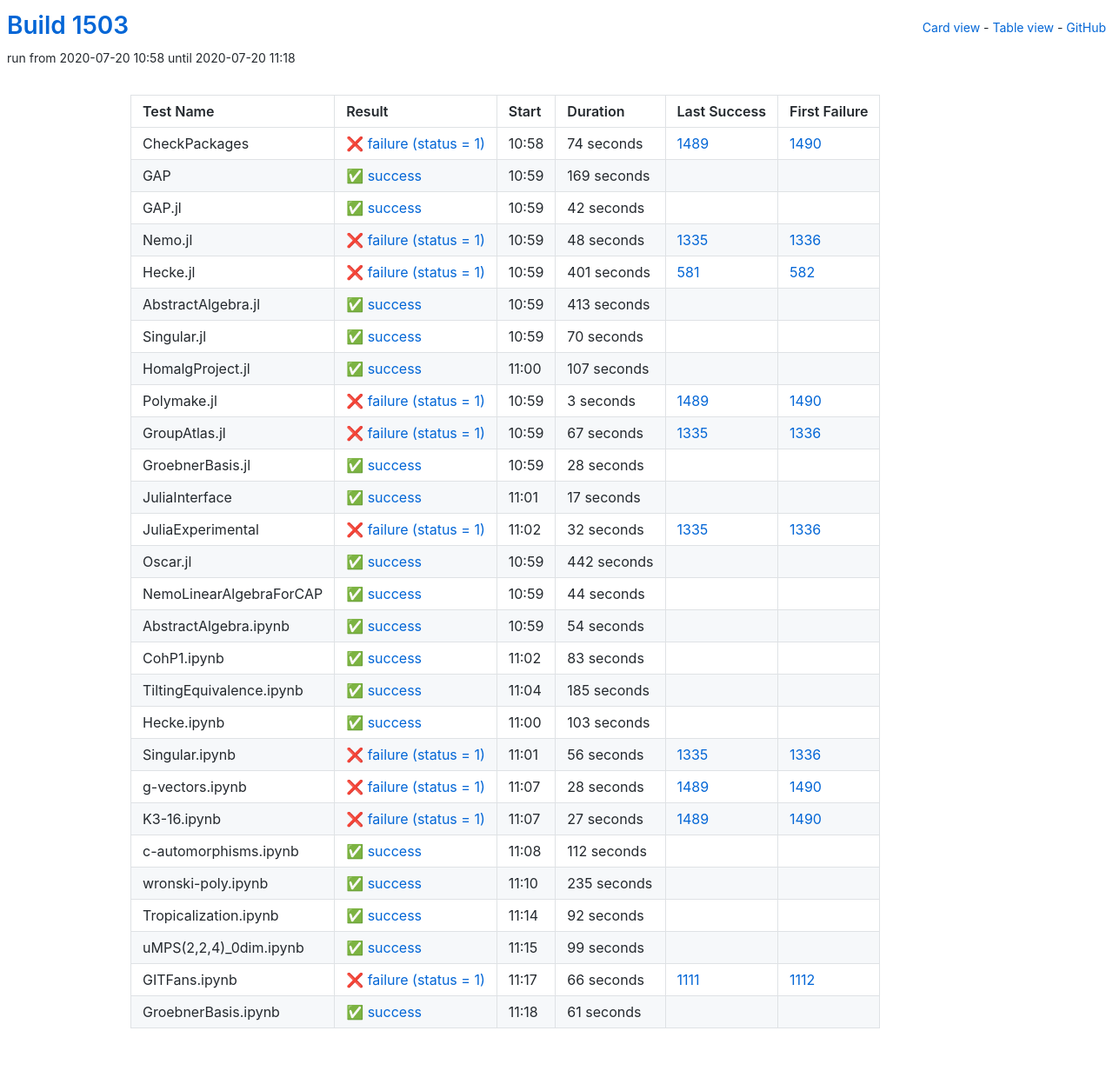
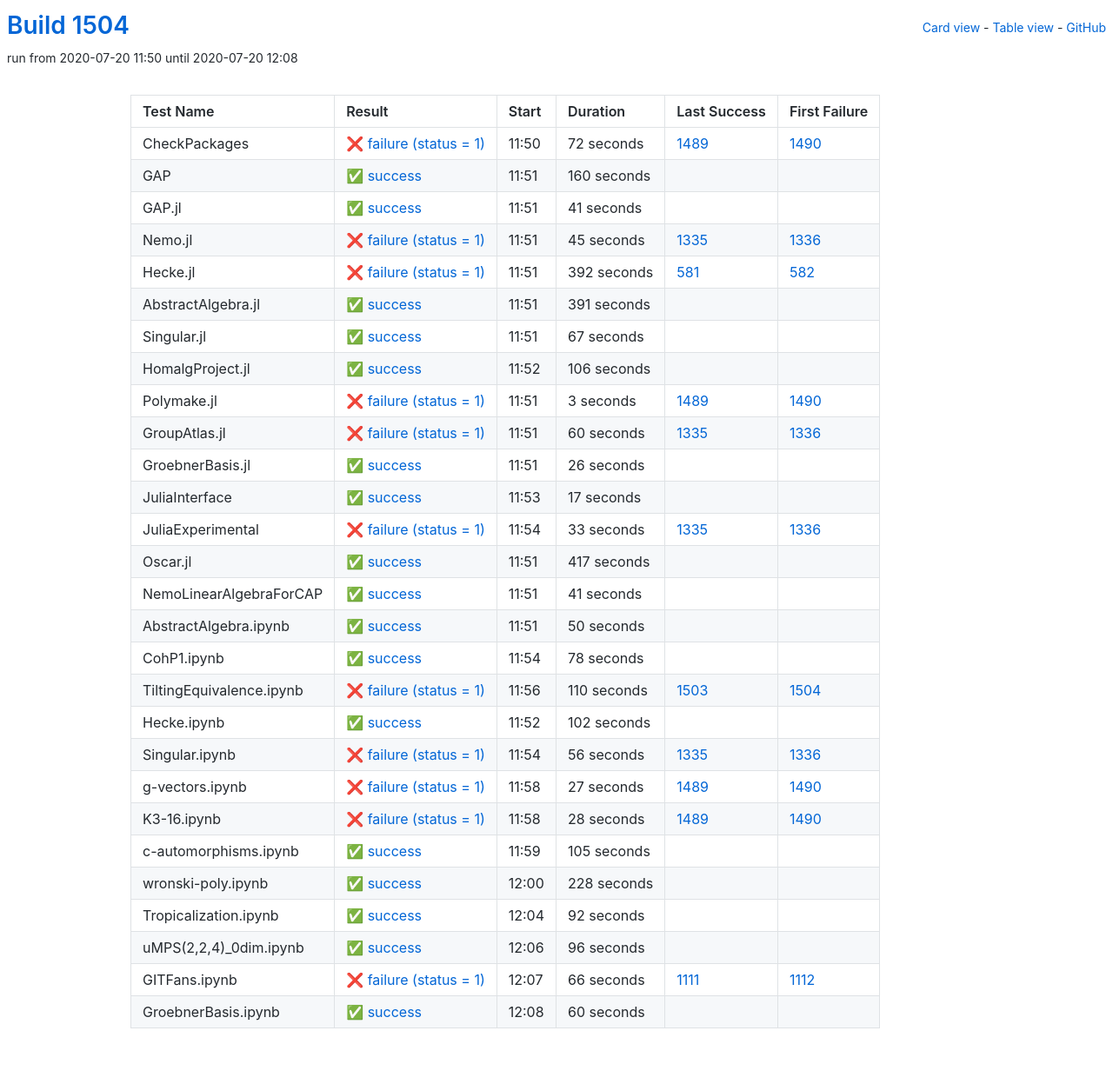
Before and after one commit to oscar-system/oscar-ci-status-1.4, a Jekyll site: the page built from table.html, in a window 1280 px wide. Shown: the whole page at 87% size. Built offline with Jekyll 4.4.1, drawn with Linux system fonts in a browser that asks for light colours.

Commit message:
Build #1504

```diff
--- a/_data/ci.yml
+++ b/_data/ci.yml
@@ -1,6 +1,6 @@
 ---
-build: 1503
-build_url: https://oscarci.mathematik.uni-kl.de/job/oscar-julia-1.4/1503/
+build: 1504
+build_url: https://oscarci.mathematik.uni-kl.de/job/oscar-julia-1.4/1504/
 job: oscar-julia-1.4
 organization: oscar-system
 repo: oscar-ci-status-1.4
@@ -8,104 +8,104 @@ repourl: https://github.com/oscar-system/oscar-ci-status-1.4
 tests:
 - name: CheckPackages
   id: checkpackages
-  log: https://oscarci.mathematik.uni-kl.de/job/oscar-julia-1.4/1503/artifact/logs/build-1503/CheckPackages.log
-  start: 2020-07-20 10:58
+  log: https://oscarci.mathematik.uni-kl.de/job/oscar-julia-1.4/1504/artifact/logs/build-1504/CheckPackages.log
+  start: 2020-07-20 11:50
   success: false
   exitcode: 1
   status: failure
-  duration: 74
+  duration: 72
   last_success: 1489
   last_success_url: https://oscarci.mathematik.uni-kl.de/job/oscar-julia-1.4/1489/
   first_failure: 1490
   first_failure_url: https://oscarci.mathematik.uni-kl.de/job/oscar-julia-1.4/1490/
 - name: GAP
   id: gap
-  log: https://oscarci.mathematik.uni-kl.de/job/oscar-julia-1.4/1503/artifact/logs/build-1503/GAP.log
-  start: 2020-07-20 10:59
+  log: https://oscarci.mathematik.uni-kl.de/job/oscar-julia-1.4/1504/artifact/logs/build-1504/GAP.log
+  start: 2020-07-20 11:51
   success: true
   exitcode: 0
   status: success
-  duration: 169
+  duration: 160
   last_success: false
   last_success_url:
   first_failure: false
   first_failure_url:
 - name: GAP.jl
   id: gap-jl
-  log: https://oscarci.mathematik.uni-kl.de/job/oscar-julia-1.4/1503/artifact/logs/build-1503/GAP.jl.log
-  start: 2020-07-20 10:59
+  log: https://oscarci.mathematik.uni-kl.de/job/oscar-julia-1.4/1504/artifact/logs/build-1504/GAP.jl.log
+  start: 2020-07-20 11:51
   success: true
   exitcode: 0
   status: success
-  duration: 42
+  duration: 41
   last_success: false
   last_success_url:
   first_failure: false
   first_failure_url:
 - name: Nemo.jl
   id: nemo-jl
-  log: https://oscarci.mathematik.uni-kl.de/job/oscar-julia-1.4/1503/artifact/logs/build-1503/Nemo.jl.log
-  start: 2020-07-20 10:59
+  log: https://oscarci.mathematik.uni-kl.de/job/oscar-julia-1.4/1504/artifact/logs/build-1504/Nemo.jl.log
+  start: 2020-07-20 11:51
   success: false
   exitcode: 1
   status: failure
-  duration: 48
+  duration: 45
   last_success: 1335
   last_success_url: https://oscarci.mathematik.uni-kl.de/job/oscar-julia-1.4/1335/
   first_failure: 1336
   first_failure_url: https://oscarci.mathematik.uni-kl.de/job/oscar-julia-1.4/1336/
 - name: Hecke.jl
   id: hecke-jl
-  log: https://oscarci.mathematik.uni-kl.de/job/oscar-julia-1.4/1503/artifact/logs/build-1503/Hecke.jl.log
-  start: 2020-07-20 10:59
+  log: https://oscarci.mathematik.uni-kl.de/job/oscar-julia-1.4/1504/artifact/logs/build-1504/Hecke.jl.log
+  start: 2020-07-20 11:51
   success: false
   exitcode: 1
   status: failure
-  duration: 401
+  duration: 392
   last_success: 581
   last_success_url: https://oscarci.mathematik.uni-kl.de/job/oscar-julia-1.4/581/
   first_failure: 582
   first_failure_url: https://oscarci.mathematik.uni-kl.de/job/oscar-julia-1.4/582/
 - name: AbstractAlgebra.jl
   id: abstractalgebra-jl
-  log: https://oscarci.mathematik.uni-kl.de/job/oscar-julia-1.4/1503/artifact/logs/build-1503/AbstractAlgebra.jl.log
-  start: 2020-07-20 10:59
+  log: https://oscarci.mathematik.uni-kl.de/job/oscar-julia-1.4/1504/artifact/logs/build-1504/AbstractAlgebra.jl.log
+  start: 2020-07-20 11:51
   success: true
   exitcode: 0
   status: success
-  duration: 413
+  duration: 391
   last_success: false
   last_success_url:
   first_failure: false
   first_failure_url:
 - name: Singular.jl
   id: singular-jl
-  log: https://oscarci.mathematik.uni-kl.de/job/oscar-julia-1.4/1503/artifact/logs/build-1503/Singular.jl.log
-  start: 2020-07-20 10:59
+  log: https://oscarci.mathematik.uni-kl.de/job/oscar-julia-1.4/1504/artifact/logs/build-1504/Singular.jl.log
+  start: 2020-07-20 11:51
   success: true
   exitcode: 0
   status: success
-  duration: 70
+  duration: 67
   last_success: false
   last_success_url:
   first_failure: false
   first_failure_url:
 - name: HomalgProject.jl
   id: homalgproject-jl
-  log: https://oscarci.mathematik.uni-kl.de/job/oscar-julia-1.4/1503/artifact/logs/build-1503/HomalgProject.jl.log
-  start: 2020-07-20 11:00
+  log: https://oscarci.mathematik.uni-kl.de/job/oscar-julia-1.4/1504/artifact/logs/build-1504/HomalgProject.jl.log
+  start: 2020-07-20 11:52
   success: true
   exitcode: 0
   status: success
-  duration: 107
+  duration: 106
   last_success: false
   last_success_url:
   first_failure: false
   first_failure_url:
 - name: Polymake.jl
   id: polymake-jl
-  log: https://oscarci.mathematik.uni-kl.de/job/oscar-julia-1.4/1503/artifact/logs/build-1503/Polymake.jl.log
-  start: 2020-07-20 10:59
+  log: https://oscarci.mathematik.uni-kl.de/job/oscar-julia-1.4/1504/artifact/logs/build-1504/Polymake.jl.log
+  start: 2020-07-20 11:51
   success: false
   exitcode: 1
   status: failure
@@ -116,32 +116,32 @@ tests:
   first_failure_url: https://oscarci.mathematik.uni-kl.de/job/oscar-julia-1.4/1490/
 - name: GroupAtlas.jl
   id: groupatlas-jl
-  log: https://oscarci.mathematik.uni-kl.de/job/oscar-julia-1.4/1503/artifact/logs/build-1503/GroupAtlas.jl.log
-  start: 2020-07-20 10:59
+  log: https://oscarci.mathematik.uni-kl.de/job/oscar-julia-1.4/1504/artifact/logs/build-1504/GroupAtlas.jl.log
+  start: 2020-07-20 11:51
   success: false
   exitcode: 1
   status: failure
-  duration: 67
+  duration: 60
   last_success: 1335
   last_success_url: https://oscarci.mathematik.uni-kl.de/job/oscar-julia-1.4/1335/
   first_failure: 1336
   first_failure_url: https://oscarci.mathematik.uni-kl.de/job/oscar-julia-1.4/1336/
 - name: GroebnerBasis.jl
   id: groebnerbasis-jl
-  log: https://oscarci.mathematik.uni-kl.de/job/oscar-julia-1.4/1503/artifact/logs/build-1503/GroebnerBasis.jl.log
-  start: 2020-07-20 10:59
+  log: https://oscarci.mathematik.uni-kl.de/job/oscar-julia-1.4/1504/artifact/logs/build-1504/GroebnerBasis.jl.log
+  start: 2020-07-20 11:51
   success: true
   exitcode: 0
   status: success
-  duration: 28
+  duration: 26
   last_success: false
   last_success_url:
   first_failure: false
   first_failure_url:
 - name: JuliaInterface
   id: juliainterface
-  log: https://oscarci.mathematik.uni-kl.de/job/oscar-julia-1.4/1503/artifact/logs/build-1503/JuliaInterface.log
-  start: 2020-07-20 11:01
+  log: https://oscarci.mathematik.uni-kl.de/job/oscar-julia-1.4/1504/artifact/logs/build-1504/JuliaInterface.log
+  start: 2020-07-20 11:53
   success: true
   exitcode: 0
   status: success
@@ -152,92 +152,92 @@ tests:
   first_failure_url:
 - name: JuliaExperimental
   id: juliaexperimental
-  log: https://oscarci.mathematik.uni-kl.de/job/oscar-julia-1.4/1503/artifact/logs/build-1503/JuliaExperimental.log
-  start: 2020-07-20 11:02
+  log: https://oscarci.mathematik.uni-kl.de/job/oscar-julia-1.4/1504/artifact/logs/build-1504/JuliaExperimental.log
+  start: 2020-07-20 11:54
   success: false
   exitcode: 1
   status: failure
-  duration: 32
+  duration: 33
   last_success: 1335
   last_success_url: https://oscarci.mathematik.uni-kl.de/job/oscar-julia-1.4/1335/
   first_failure: 1336
   first_failure_url: https://oscarci.mathematik.uni-kl.de/job/oscar-julia-1.4/1336/
 - name: Oscar.jl
   id: oscar-jl
-  log: https://oscarci.mathematik.uni-kl.de/job/oscar-julia-1.4/1503/artifact/logs/build-1503/Oscar.jl.log
-  start: 2020-07-20 10:59
+  log: https://oscarci.mathematik.uni-kl.de/job/oscar-julia-1.4/1504/artifact/logs/build-1504/Oscar.jl.log
+  start: 2020-07-20 11:51
   success: true
   exitcode: 0
   status: success
-  duration: 442
+  duration: 417
   last_success: false
   last_success_url:
   first_failure: false
   first_failure_url:
 - name: NemoLinearAlgebraForCAP
   id: nemolinearalgebraforcap
-  log: https://oscarci.mathematik.uni-kl.de/job/oscar-julia-1.4/1503/artifact/logs/build-1503/NemoLinearAlgebraForCAP.log
-  start: 2020-07-20 10:59
+  log: https://oscarci.mathematik.uni-kl.de/job/oscar-julia-1.4/1504/artifact/logs/build-1504/NemoLinearAlgebraForCAP.log
+  start: 2020-07-20 11:51
   success: true
   exitcode: 0
   status: success
-  duration: 44
+  duration: 41
   last_success: false
   last_success_url:
   first_failure: false
   first_failure_url:
 - name: AbstractAlgebra.ipynb
   id: abstractalgebra-ipynb
-  log: https://oscarci.mathematik.uni-kl.de/job/oscar-julia-1.4/1503/artifact/logs/build-1503/AbstractAlgebra.ipynb.log
-  start: 2020-07-20 10:59
+  log: https://oscarci.mathematik.uni-kl.de/job/oscar-julia-1.4/1504/artifact/logs/build-1504/AbstractAlgebra.ipynb.log
+  start: 2020-07-20 11:51
   success: true
   exitcode: 0
   status: success
-  duration: 54
+  duration: 50
   last_success: false
   last_success_url:
   first_failure: false
   first_failure_url:
 - name: CohP1.ipynb
   id: cohp1-ipynb
-  log: https://oscarci.mathematik.uni-kl.de/job/oscar-julia-1.4/1503/artifact/logs/build-1503/CohP1.ipynb.log
-  start: 2020-07-20 11:02
+  log: https://oscarci.mathematik.uni-kl.de/job/oscar-julia-1.4/1504/artifact/logs/build-1504/CohP1.ipynb.log
+  start: 2020-07-20 11:54
   success: true
   exitcode: 0
   status: success
-  duration: 83
+  duration: 78
   last_success: false
   last_success_url:
   first_failure: false
   first_failure_url:
 - name: TiltingEquivalence.ipynb
   id: tiltingequivalence-ipynb
-  log: https://oscarci.mathematik.uni-kl.de/job/oscar-julia-1.4/1503/artifact/logs/build-1503/TiltingEquivalence.ipynb.log
-  start: 2020-07-20 11:04
+  log: https://oscarci.mathematik.uni-kl.de/job/oscar-julia-1.4/1504/artifact/logs/build-1504/TiltingEquivalence.ipynb.log
+  start: 2020-07-20 11:56
+  success: false
+  exitcode: 1
+  status: failure
+  duration: 110
+  last_success: 1503
+  last_success_url: https://oscarci.mathematik.uni-kl.de/job/oscar-julia-1.4/1503/
+  first_failure: 1504
+  first_failure_url: https://oscarci.mathematik.uni-kl.de/job/oscar-julia-1.4/1504/
+- name: Hecke.ipynb
+  id: hecke-ipynb
+  log: https://oscarci.mathematik.uni-kl.de/job/oscar-julia-1.4/1504/artifact/logs/build-1504/Hecke.ipynb.log
+  start: 2020-07-20 11:52
   success: true
   exitcode: 0
   status: success
-  duration: 185
-  last_success: false
-  last_success_url:
-  first_failure: false
-  first_failure_url:
-- name: Hecke.ipynb
-  id: hecke-ipynb
-  log: https://oscarci.mathematik.uni-kl.de/job/oscar-julia-1.4/1503/artifact/logs/build-1503/Hecke.ipynb.log
-  start: 2020-07-20 11:00
-  success: true
-  exitcode: 0
-  status: success
-  duration: 103
+  duration: 102
   last_success: false
   last_success_url:
   first_failure: false
   first_failure_url:
 - name: Singular.ipynb
   id: singular-ipynb
-  log: https://oscarci.mathematik.uni-kl.de/job/oscar-julia-1.4/1503/artifact/logs/build-1503/Singular.ipynb.log
-  start: 2020-07-20 11:01
+  log: https://oscarci.mathematik.uni-kl.de/job/oscar-julia-1.4/1504/artifact/logs/build-1504/Singular.ipynb.log
+  start: 2020-07-20 11:54
   success: false
   exitcode: 1
   status: failure
@@ -248,8 +248,20 @@ tests:
   first_failure_url: https://oscarci.mathematik.uni-kl.de/job/oscar-julia-1.4/1336/
 - name: g-vectors.ipynb
   id: g-vectors-ipynb
-  log: https://oscarci.mathematik.uni-kl.de/job/oscar-julia-1.4/1503/artifact/logs/build-1503/g-vectors.ipynb.log
-  start: 2020-07-20 11:07
+  log: https://oscarci.mathematik.uni-kl.de/job/oscar-julia-1.4/1504/artifact/logs/build-1504/g-vectors.ipynb.log
+  start: 2020-07-20 11:58
+  success: false
+  exitcode: 1
+  status: failure
+  duration: 27
+  last_success: 1489
+  last_success_url: https://oscarci.mathematik.uni-kl.de/job/oscar-julia-1.4/1489/
+  first_failure: 1490
+  first_failure_url: https://oscarci.mathematik.uni-kl.de/job/oscar-julia-1.4/1490/
+- name: K3-16.ipynb
+  id: k3-16-ipynb
+  log: https://oscarci.mathematik.uni-kl.de/job/oscar-julia-1.4/1504/artifact/logs/build-1504/K3-16.ipynb.log
+  start: 2020-07-20 11:58
   success: false
   exitcode: 1
   status: failure
@@ -258,46 +270,34 @@ tests:
   last_success_url: https://oscarci.mathematik.uni-kl.de/job/oscar-julia-1.4/1489/
   first_failure: 1490
   first_failure_url: https://oscarci.mathematik.uni-kl.de/job/oscar-julia-1.4/1490/
-- name: K3-16.ipynb
-  id: k3-16-ipynb
-  log: https://oscarci.mathematik.uni-kl.de/job/oscar-julia-1.4/1503/artifact/logs/build-1503/K3-16.ipynb.log
-  start: 2020-07-20 11:07
-  success: false
-  exitcode: 1
-  status: failure
-  duration: 27
-  last_success: 1489
-  last_success_url: https://oscarci.mathematik.uni-kl.de/job/oscar-julia-1.4/1489/
-  first_failure: 1490
-  first_failure_url: https://oscarci.mathematik.uni-kl.de/job/oscar-julia-1.4/1490/
 - name: c-automorphisms.ipynb
   id: c-automorphisms-ipynb
-  log: https://oscarci.mathematik.uni-kl.de/job/oscar-julia-1.4/1503/artifact/logs/build-1503/c-automorphisms.ipynb.log
-  start: 2020-07-20 11:08
+  log: https://oscarci.mathematik.uni-kl.de/job/oscar-julia-1.4/1504/artifact/logs/build-1504/c-automorphisms.ipynb.log
+  start: 2020-07-20 11:59
   success: true
   exitcode: 0
   status: success
-  duration: 112
+  duration: 105
   last_success: false
   last_success_url:
   first_failure: false
   first_failure_url:
 - name: wronski-poly.ipynb
   id: wronski-poly-ipynb
-  log: https://oscarci.mathematik.uni-kl.de/job/oscar-julia-1.4/1503/artifact/logs/build-1503/wronski-poly.ipynb.log
-  start: 2020-07-20 11:10
+  log: https://oscarci.mathematik.uni-kl.de/job/oscar-julia-1.4/1504/artifact/logs/build-1504/wronski-poly.ipynb.log
+  start: 2020-07-20 12:00
   success: true
   exitcode: 0
   status: success
-  duration: 235
+  duration: 228
   last_success: false
   last_success_url:
   first_failure: false
   first_failure_url:
 - name: Tropicalization.ipynb
   id: tropicalization-ipynb
-  log: https://oscarci.mathematik.uni-kl.de/job/oscar-julia-1.4/1503/artifact/logs/build-1503/Tropicalization.ipynb.log
-  start: 2020-07-20 11:14
+  log: https://oscarci.mathematik.uni-kl.de/job/oscar-julia-1.4/1504/artifact/logs/build-1504/Tropicalization.ipynb.log
+  start: 2020-07-20 12:04
   success: true
   exitcode: 0
   status: success
@@ -308,20 +308,20 @@ tests:
   first_failure_url:
 - name: uMPS(2,2,4)_0dim.ipynb
   id: umps-2-2-4-0dim-ipynb
-  log: https://oscarci.mathematik.uni-kl.de/job/oscar-julia-1.4/1503/artifact/logs/build-1503/uMPS-2-2-4-_0dim.ipynb.log
-  start: 2020-07-20 11:15
+  log: https://oscarci.mathematik.uni-kl.de/job/oscar-julia-1.4/1504/artifact/logs/build-1504/uMPS-2-2-4-_0dim.ipynb.log
+  start: 2020-07-20 12:06
   success: true
   exitcode: 0
   status: success
-  duration: 99
+  duration: 96
   last_success: false
   last_success_url:
   first_failure: false
   first_failure_url:
 - name: GITFans.ipynb
   id: gitfans-ipynb
-  log: https://oscarci.mathematik.uni-kl.de/job/oscar-julia-1.4/1503/artifact/logs/build-1503/GITFans.ipynb.log
-  start: 2020-07-20 11:17
+  log: https://oscarci.mathematik.uni-kl.de/job/oscar-julia-1.4/1504/artifact/logs/build-1504/GITFans.ipynb.log
+  start: 2020-07-20 12:07
   success: false
   exitcode: 1
   status: failure
@@ -332,12 +332,12 @@ tests:
   first_failure_url: https://oscarci.mathematik.uni-kl.de/job/oscar-julia-1.4/1112/
 - name: GroebnerBasis.ipynb
   id: groebnerbasis-ipynb
-  log: https://oscarci.mathematik.uni-kl.de/job/oscar-julia-1.4/1503/artifact/logs/build-1503/GroebnerBasis.ipynb.log
-  start: 2020-07-20 11:18
+  log: https://oscarci.mathematik.uni-kl.de/job/oscar-julia-1.4/1504/artifact/logs/build-1504/GroebnerBasis.ipynb.log
+  start: 2020-07-20 12:08
   success: true
   exitcode: 0
   status: success
-  duration: 61
+  duration: 60
   last_success: false
   last_success_url:
   first_failure: false
```
Also changed, not shown: README.md.
